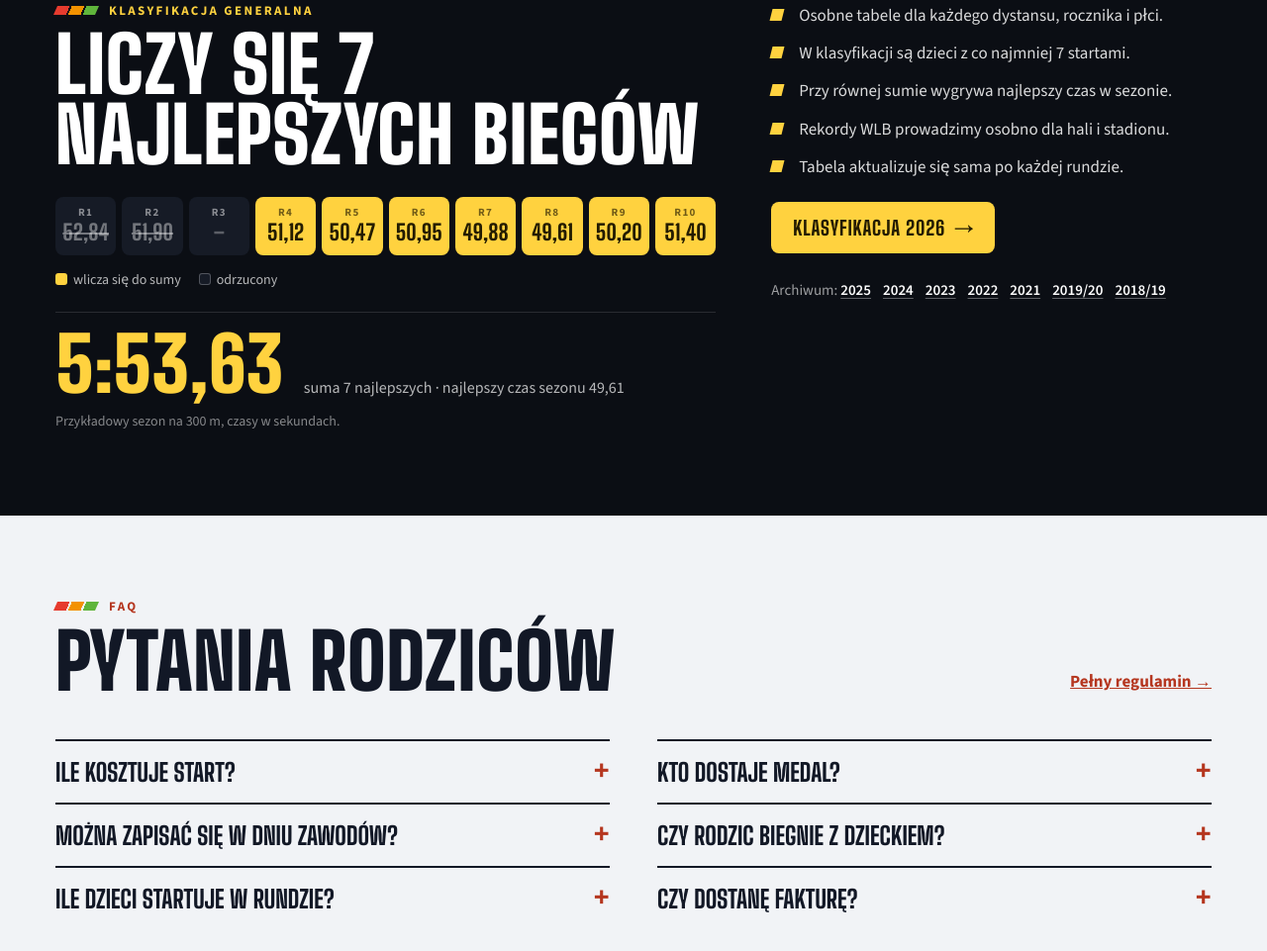
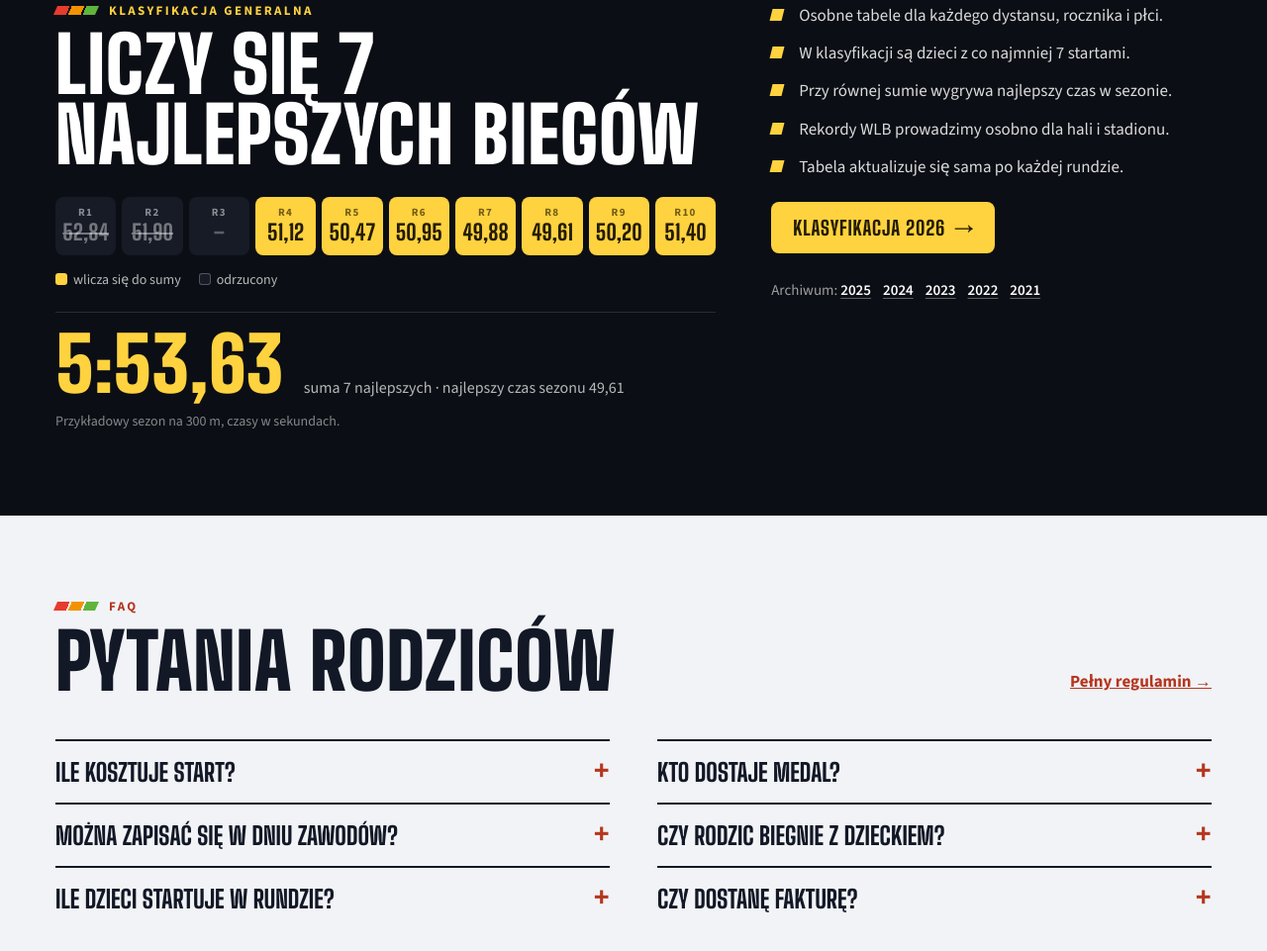
Before and after one commit to PrzemoWAkcji/wlb-nowa-strona, a plain HTML site: page index.html in a window 1280 px wide. Shown: the part 3346-4307 px from the top of the page at 99% size. Drawn offline with nearby package versions, Linux system fonts and the light colour scheme.

Commit message:
Archiwum klasyfikacji od 2021 roku
Co-Authored-By: Claude Opus 5.5 <noreply@anthropic.com>

```diff
--- a/index.html
+++ b/index.html
@@ -525,7 +525,7 @@ footer { background: var(--night); color: #fff }
         </ul>
         <a class="btn" href="https://przemowakcji.github.io/wlb-klasyfikacja/">Klasyfikacja 2026 <span class="arr">→</span></a>
         <p class="arch">Archiwum:
-          <a href="https://www.warszawskaligabiegowa.pl/klasyfikacja-generalna-2025">2025</a><a href="https://www.warszawskaligabiegowa.pl/klasyfikacja-generalna-2024">2024</a><a href="https://www.warszawskaligabiegowa.pl/klasyfikacja-generalna-2023">2023</a><a href="https://www.warszawskaligabiegowa.pl/klasyfikacja-generalna-2022">2022</a><a href="https://www.warszawskaligabiegowa.pl/klasyfikacja-generalna-2021">2021</a><a href="https://www.warszawskaligabiegowa.pl/klasyfikacja-generalna-2020">2019/20</a><a href="https://www.warszawskaligabiegowa.pl/klasyfikacja-generalna">2018/19</a>
+          <a href="https://www.warszawskaligabiegowa.pl/klasyfikacja-generalna-2025">2025</a><a href="https://www.warszawskaligabiegowa.pl/klasyfikacja-generalna-2024">2024</a><a href="https://www.warszawskaligabiegowa.pl/klasyfikacja-generalna-2023">2023</a><a href="https://www.warszawskaligabiegowa.pl/klasyfikacja-generalna-2022">2022</a><a href="https://www.warszawskaligabiegowa.pl/klasyfikacja-generalna-2021">2021</a>
         </p>
       </div>
     </div>
```
